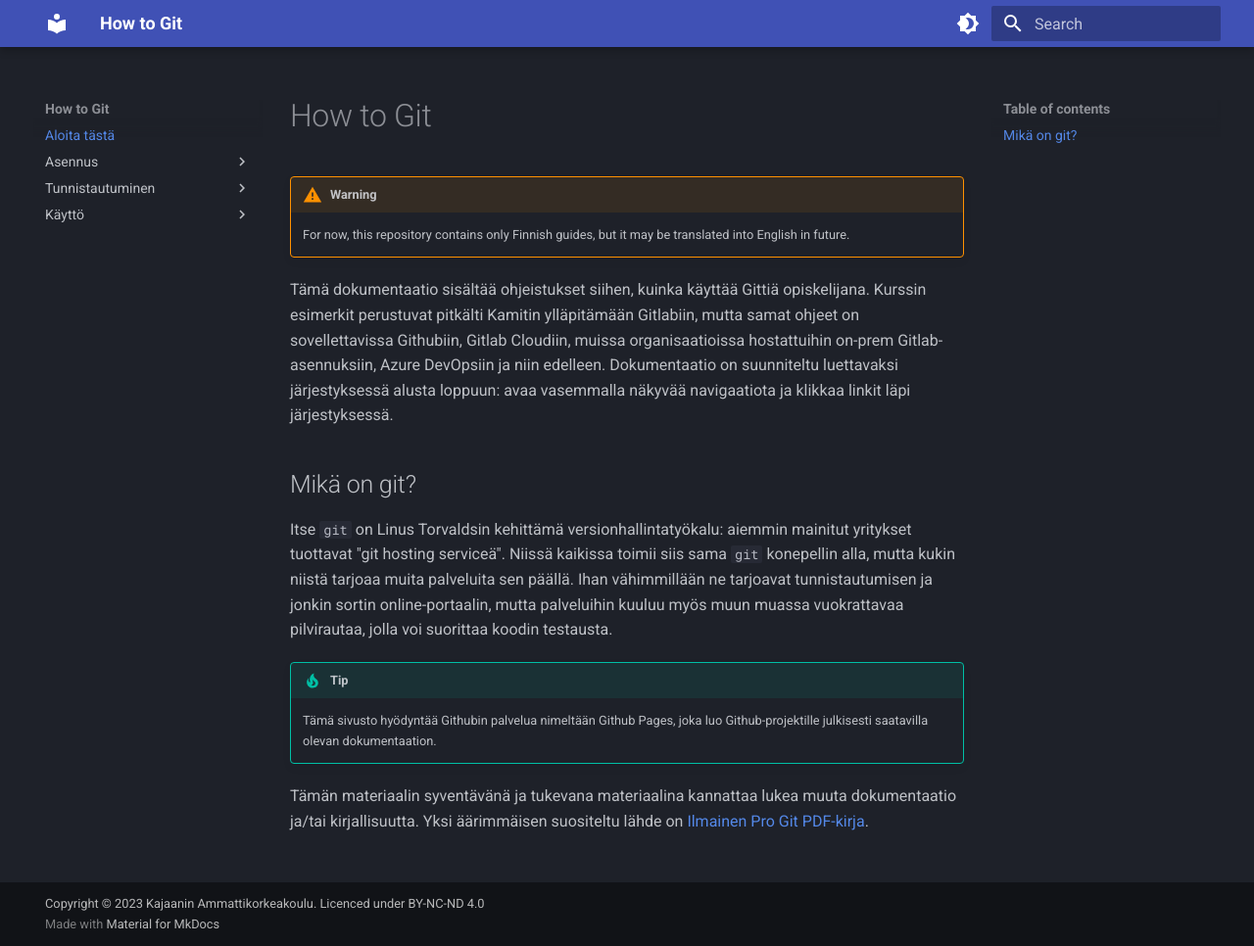
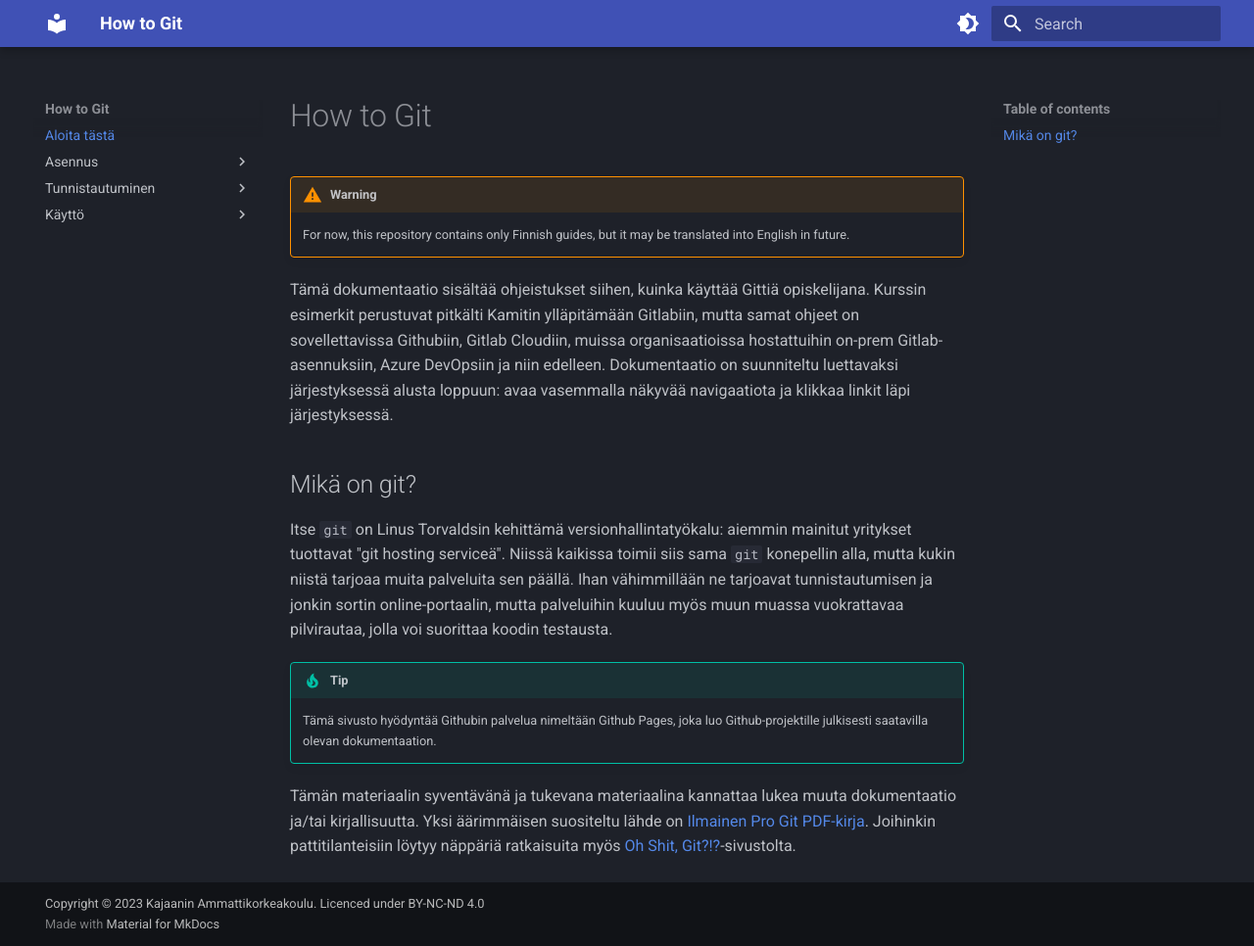
Before and after one commit to sourander/how-to-git, an MkDocs documentation site: the page built from docs/index.md, in a window 1280 px wide and 966 px high. Shown: the whole window at 98% size. Built offline with MkDocs 1.6.1 and Material for MkDocs 9.7.7, drawn with Linux system fonts in a browser that asks for light colours.

Commit message:
Added ohshitgit link

```diff
--- a/docs/index.md
+++ b/docs/index.md
@@ -12,4 +12,4 @@ Itse `git` on Linus Torvaldsin kehittämä versionhallintatyökalu: aiemmin main
 !!! tip
     Tämä sivusto hyödyntää Githubin palvelua nimeltään Github Pages, joka luo Github-projektille julkisesti saatavilla olevan dokumentaation.
 
-Tämän materiaalin syventävänä ja tukevana materiaalina kannattaa lukea muuta dokumentaatio ja/tai kirjallisuutta. Yksi äärimmäisen suositeltu lähde on [Ilmainen Pro Git PDF-kirja](https://git-scm.com/book/en/v2).
+Tämän materiaalin syventävänä ja tukevana materiaalina kannattaa lukea muuta dokumentaatio ja/tai kirjallisuutta. Yksi äärimmäisen suositeltu lähde on [Ilmainen Pro Git PDF-kirja](https://git-scm.com/book/en/v2). Joihinkin pattitilanteisiin löytyy näppäriä ratkaisuita myös [Oh Shit, Git?!?](https://ohshitgit.com/)-sivustolta.
```
Also changed, not shown: 1 other file.
